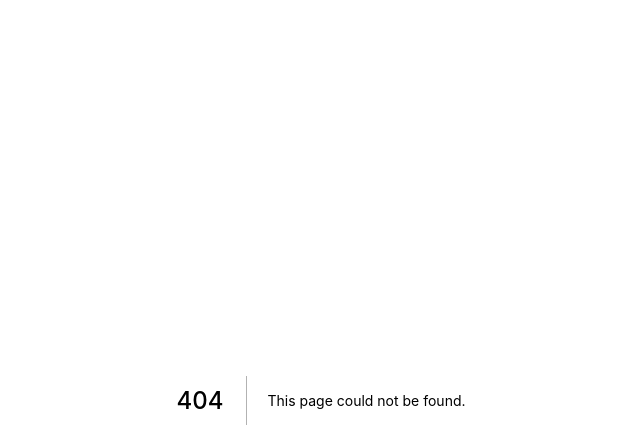
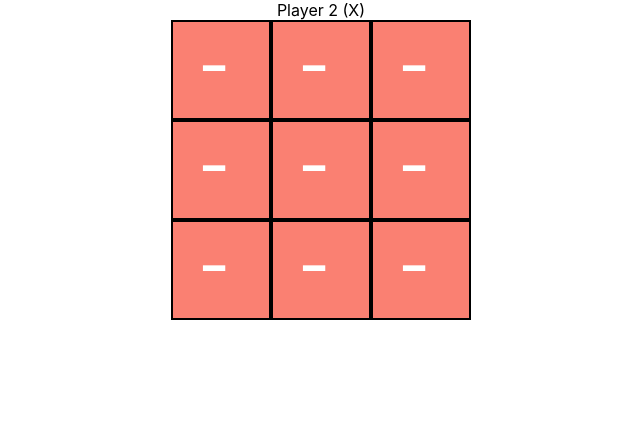
Before and after one commit to DawsonGosse/DecisionsGame, a Next.js app in the folder web/: page /tictacgame in a window 1280 px wide. Before the commit this address had no page. Shown: the top 448 px of the page, without its empty margins (319-959 px from the left). Built offline with nearby package versions, Linux system fonts and the light colour scheme.

Commit message:
Made Tic tac Toe game

```diff
--- /dev/null
+++ b/web/comps/TicTacToe/Game.js
@@ -0,0 +1,151 @@
+import { useState } from "react"
+import Square from "./Square"
+
+// Grid/Playing Field
+const INITIAL_GRID = [
+    ['-','-','-'],
+    ['-','-','-'],
+    ['-','-','-'],
+]
+
+
+//Setup for turns and ending games
+const Game = props=>{
+    const [grid, setGrid] = useState(INITIAL_GRID)
+    const [turn, setTurn] = useState(Math.random()>0.5?
+    false:true);
+    const [gameEnd, setGameEnd] = useState(false);
+    const [gameWinner, setGameWinner] = useState(null);
+    /*
+    turn = false => player1 (o)
+    turn = true =< player2 (x)
+    */
+
+
+// See if lines has 3 in a row
+    const checkLines = (newGrid)=>{
+        for(let i=0; i<3; i++){
+        let o = 0;
+        let x = 0;
+            for(let j=0; j<3; j++){
+                if(newGrid[i][j] === 'X') x++
+                if(newGrid[i][j] === 'O') o++;
+            }
+            if (x === 3){
+              return 'X';
+            }
+            else if(o === 3){
+               return 'O';
+            }
+        }
+        return null;
+    }
+
+    // See if columns has 3 in a row
+    const checkColumns = (newGrid)=>{
+        for(let i=0; i<3; i++){
+        let x = 0;
+        let o = 0;
+            for(let j=0; j<3; j++){
+                if(newGrid[j][i] === 'X') x++
+                else if(newGrid[j][i] === 'O') o++;
+            }
+            if (x === 3){
+              return 'X';
+            }
+            if(o === 3){
+               return 'O';
+            }
+        }
+        return null;
+    }
+
+    // See if both directions of diagonal lines have 3 in a row
+    const checkDiagonals = (newGrid)=>{
+        // First diagonal
+        let x = 0;
+        let o = 0;
+        for(let i=0; i<3; i++){
+            if(newGrid[i][i] === 'X') x++
+            if(newGrid[i][i] === 'O') o++;
+        }
+        if ( x === 3) return 'X'
+        else if( o === 3) return 'O';
+        // Second diagonal
+        x,o = 0;
+        for(let i=0; i<3; i++){
+            if(newGrid[i][2-i] === 'X') x++
+            if(newGrid[i][2-i] === 'O') o++;
+        }
+        if (x === 3) return 'X';
+        else if(o === 3) return 'O';
+
+        return null;
+
+    }
+
+
+    const setValue = (i,j) =>{
+        const newGrid = [...grid];
+        if(newGrid[i][j]!='-') return;
+        newGrid[i][j] = !turn?'O':'X';
+        setGrid(newGrid)
+        setTurn(!turn)
+
+        /*
+        Who is the winner?
+        */
+
+       let winner = null;
+       winner = checkLines(newGrid);
+       console.log(checkLines(newGrid), checkColumns(newGrid)
+       ,checkDiagonals(newGrid))
+       if(winner === null)  winner = checkColumns(newGrid);
+       if(winner === null)  winner = checkDiagonals(newGrid);
+
+       if(winner){
+           setGameEnd(true);
+           setGameWinner(winner)
+           setGrid(INITIAL_GRID);
+        }
+    }
+
+
+
+    return(
+            <>
+            {
+                gameEnd?(
+                    <div>
+                        the {gameWinner==='X'?'Player 1 (X)':'Player 2 (O)'} Won The Game!
+                        </div>
+                ):(
+                    <div>
+                        {!turn?"Player 1 (O) :":"Player 2 (X)"}
+                    </div>
+                )
+            }
+
+        <div className="square">
+                {
+                    grid.map((gLine, i)=>{
+                        return(
+                            gLine.map((el,j)=>{
+                                return(
+                                    <Square
+                                    label = {el}
+                                    i={i}
+                                    j={j}
+                                    setValue={setValue}
+                                    />
+                                )
+                            })
+                        )
+                    })
+                }
+        </div>
+        </>
+    )
+}
+
+export default Game;
--- /dev/null
+++ b/web/comps/TicTacToe/Square.js
@@ -0,0 +1,11 @@
+const Square = ({label,i,j,setValue})=>{
+    return(
+        <div className="innerSquares" onClick={()=>setValue(i,j)}>
+            <div className="placeholder">
+                {label}
+            </div>
+        </div>
+    )
+}
+
+export default Square;
--- /dev/null
+++ b/web/pages/tictacgame.js
@@ -0,0 +1,10 @@
+import Game from "../comps/TicTacToe/Game"
+
+export default function TicTacToe() {
+
+    return(
+<div className="MainCont">
+<Game/>
+</div>
+    )
+}
--- a/web/styles/globals.css
+++ b/web/styles/globals.css
@@ -14,3 +14,36 @@ a {
 * {
   box-sizing: border-box;
 }
+
+/*************** TIC TAC TOE ***************/
+
+.MainCont{
+  display: flex;
+  flex-direction: column;
+  justify-content: center;
+  align-items: center;
+  height: screen;
+}
+
+.square{
+  display: flex;
+  flex-wrap: wrap;
+  width: 300px;
+  height:300px;
+  background-color: aquamarine;
+}
+
+.innerSquares{
+  background-color: salmon;
+  border: 2px black solid;
+  width:100px;
+  height:100px;
+  position: relative;
+}
+
+.placeholder{
+  position: absolute;
+  font-size: 70px;
+  color:white;
+  margin-left: 25px;
+}
```
